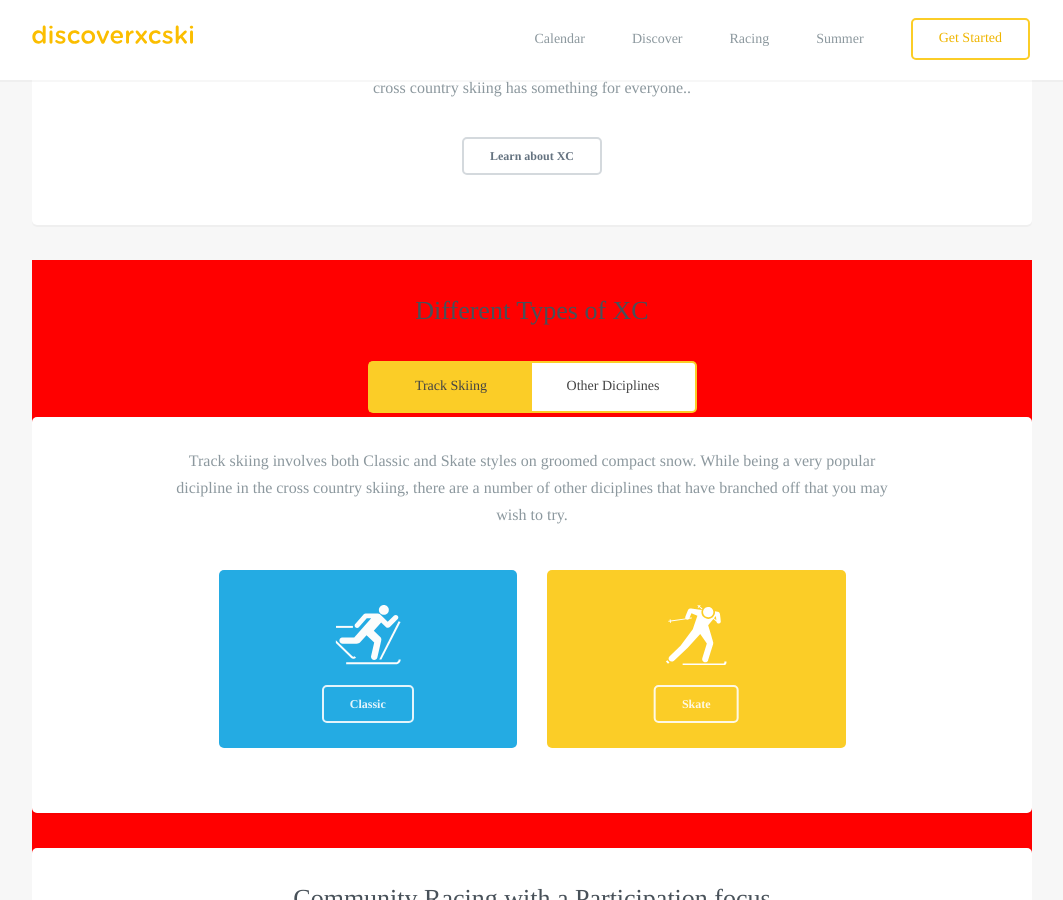
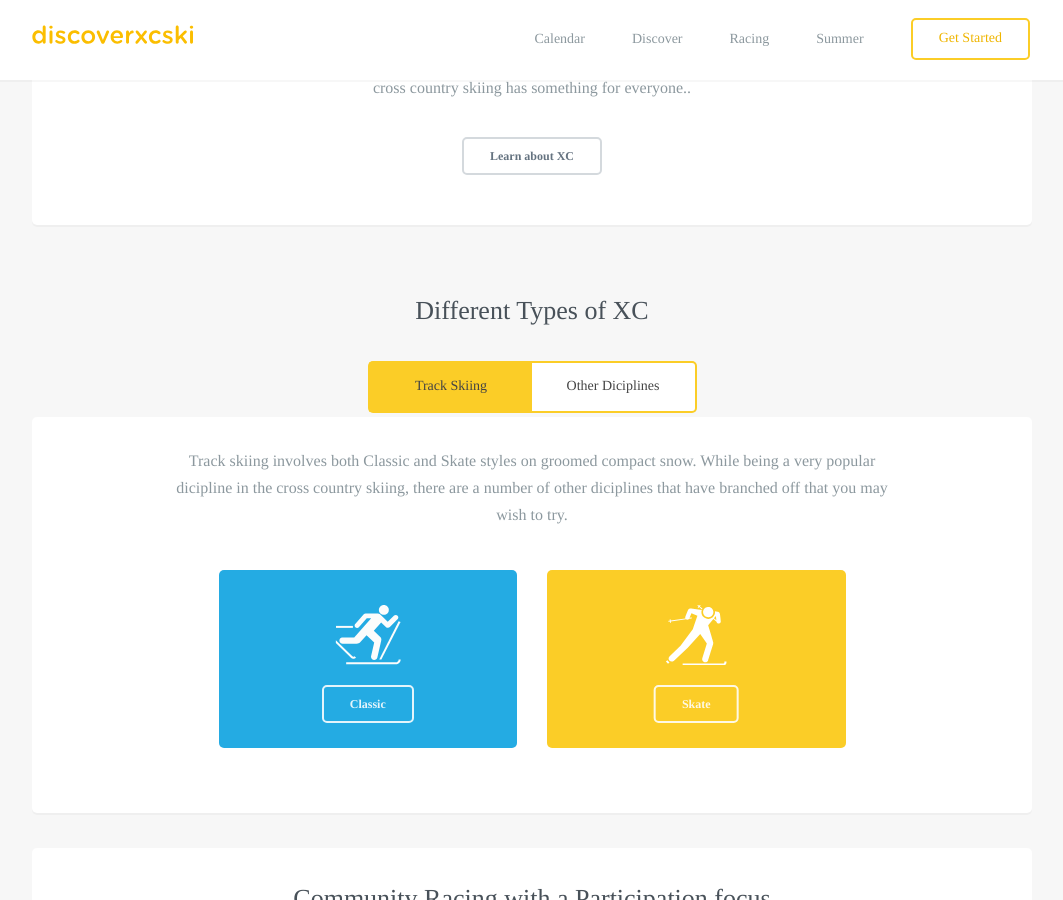
Before and after one commit to robcatto/robcatto.github.io, a Jekyll site: the page index.html, which Jekyll copies as it is, in a window 1280 px wide and 900 px high, scrolled down 1285 px. Shown: the whole window, without its empty margins (108-1171 px from the left). Built offline with Jekyll 4.4.1, drawn with Linux system fonts in a browser that asks for light colours; some web fonts are replaced; Markdown is read by kramdown in place of the engine named in the settings.

Commit message:
Update index.html

```diff
--- a/index.html
+++ b/index.html
@@ -404,7 +404,7 @@
                 </section>
 
 
-  <div class="toggle__card" style="background: red;">
+
    <h3 style="padding-bottom: 31px;">Different Types of XC</h3>
 
                <input id="tab1" type="radio" name="tabs" checked>
@@ -737,7 +737,6 @@
                 </div>
 
                 </section>
-                </div>
         </div>
 
         <section class="mobile_section">
```
